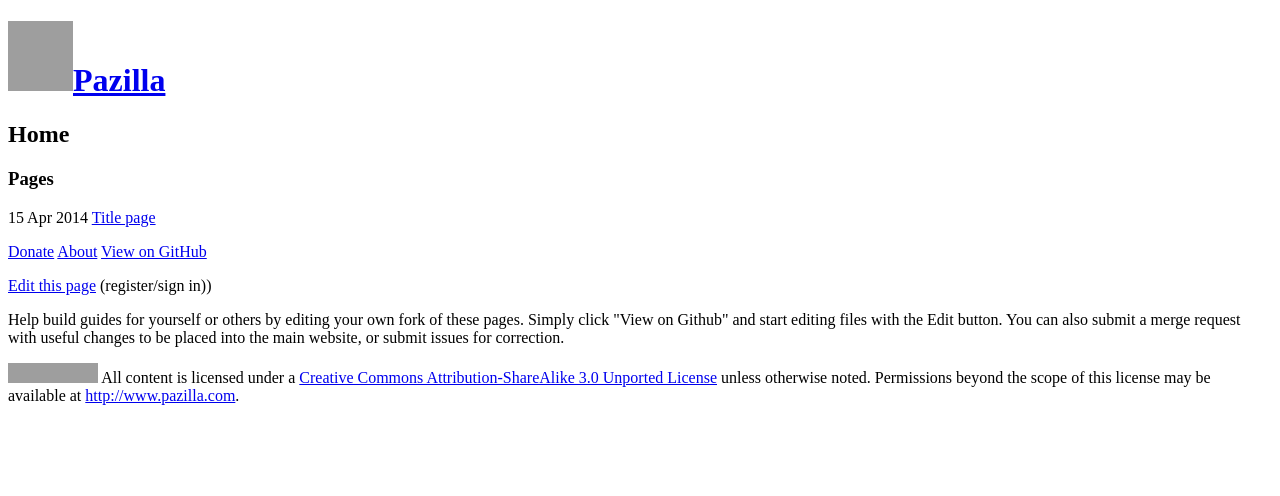
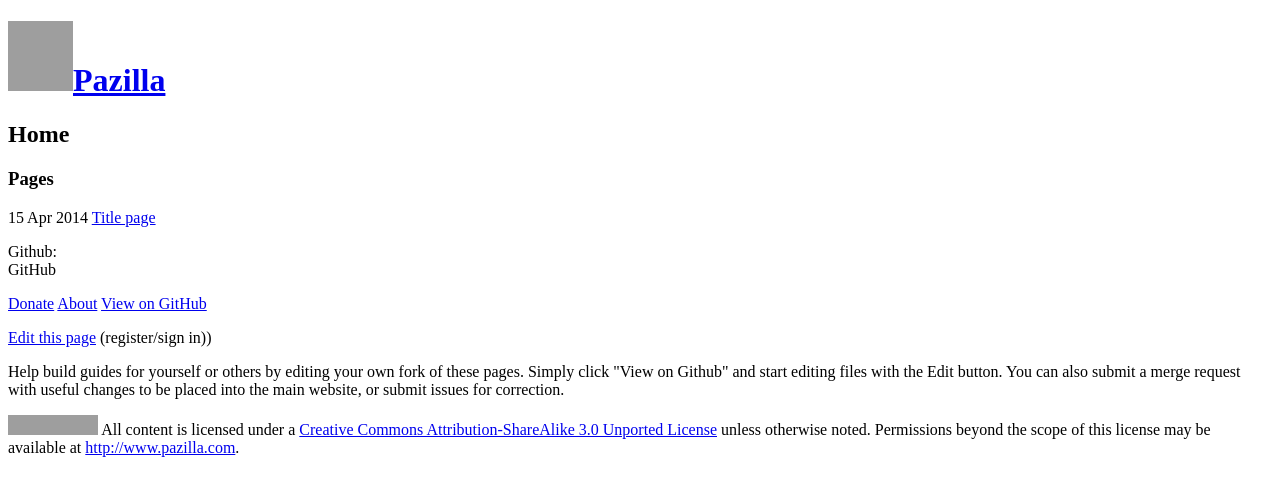
Before and after one commit to pazilla/d.forest-trees-cftonchtktapm, a Jekyll site: the page built from index.markdown, in a window 1280 px wide, cut to the strip 0-496 px from the top of the page. Built offline with Jekyll 4.4.1, drawn with Linux system fonts in a browser that asks for light colours; some web fonts are replaced; grey boxes are pictures that could not be loaded.

Commit message:
fix post url

```diff
--- a/index.markdown
+++ b/index.markdown
@@ -6,6 +6,11 @@ title: Home
 <h3>Pages</h3>
 <p>
 {% for post in site.posts %}
-{{ post.date | date_to_string }} <a href="{{ post.url }}">{{ post.title }}</a><br>
+{{ post.date | date_to_string }} <a href="/{{ site.github.project_title" }}{{ post.url }}">{{ post.title }}</a><br>
 {% endfor %}
 </p>
+
+<p>
+Github: <br>
+{{site.github}}
+</p>
```
